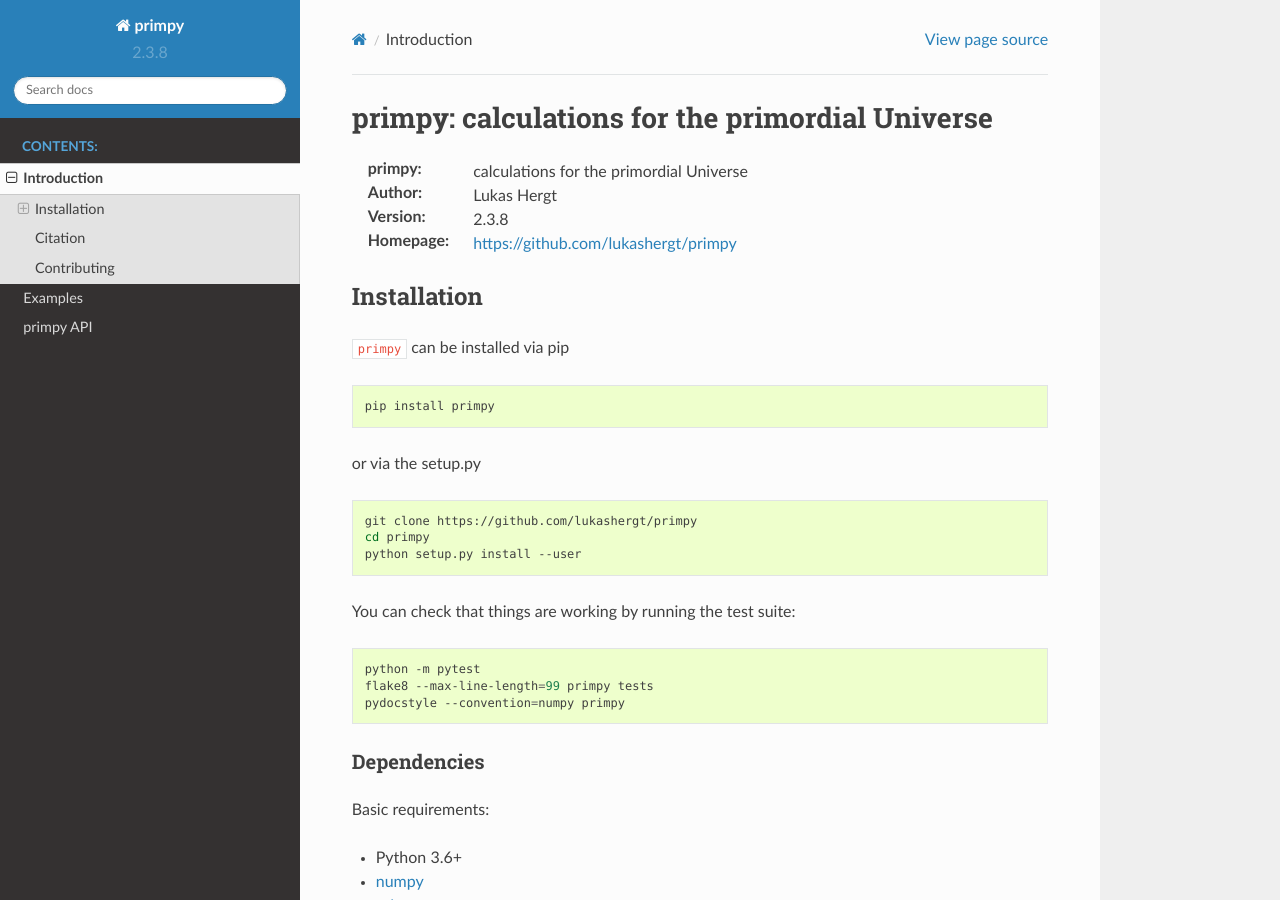
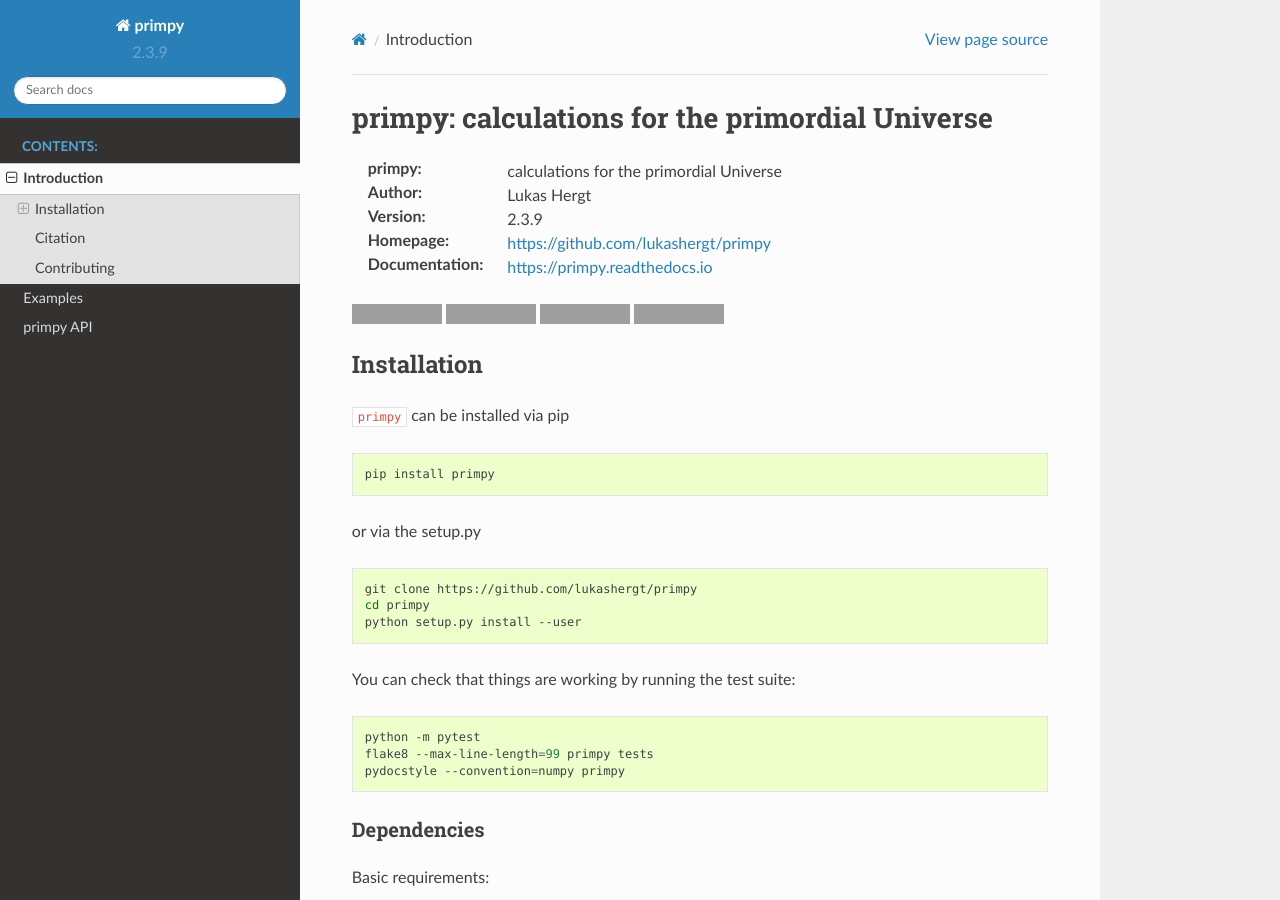
Before and after one commit to lukashergt/primpy, a Sphinx documentation site: the page built from docs/source/intro.rst, in a window 1280 px wide and 900 px high. Built offline with Sphinx 7.4.7 and the Read the Docs theme 2.0.0, drawn with Linux system fonts in a browser that asks for light colours; grey boxes are pictures that could not be loaded.

Commit message:
add link to readthedocs and badges to README

```diff
--- a/README.rst
+++ b/README.rst
@@ -3,8 +3,22 @@
 ================================================
 :primpy: calculations for the primordial Universe
 :Author: Lukas Hergt
-:Version: 2.3.8
+:Version: 2.3.9
 :Homepage: https://github.com/lukashergt/primpy
+:Documentation: https://primpy.readthedocs.io
+
+.. image:: https://github.com/lukashergt/primpy/workflows/pythonpackage/badge.svg?branch=master
+   :target: https://github.com/lukashergt/primpy/actions?query=workflow%3ACI+branch%3Amaster
+   :alt: Build Status
+.. image:: https://codecov.io/github/lukashergt/primpy/branch/master/graph/badge.svg
+   :target: https://codecov.io/github/lukashergt/primpy
+   :alt: Test Coverage Status
+.. image:: https://readthedocs.org/projects/primpy/badge/?version=latest
+   :target: https://primpy.readthedocs.io/en/latest/?badge=latest
+   :alt: Documentation Status
+.. image:: https://badge.fury.io/py/primpy.svg
+   :target: https://badge.fury.io/py/primpy
+   :alt: PyPi location
 
 
 Installation
--- a/docs/source/index.rst
+++ b/docs/source/index.rst
@@ -14,7 +14,6 @@
     Examples <examples>
     primpy API <primpy>
 
-.. include:: ../../README.rst
 
 Indices and tables
 ==================
--- a/primpy/__version__.py
+++ b/primpy/__version__.py
@@ -1,4 +1,4 @@
 #!/usr/bin/env python
 """:mod:`primpy.__version__`: version file for primpy."""
 
-__version__ = '2.3.8'
+__version__ = '2.3.9'
```
